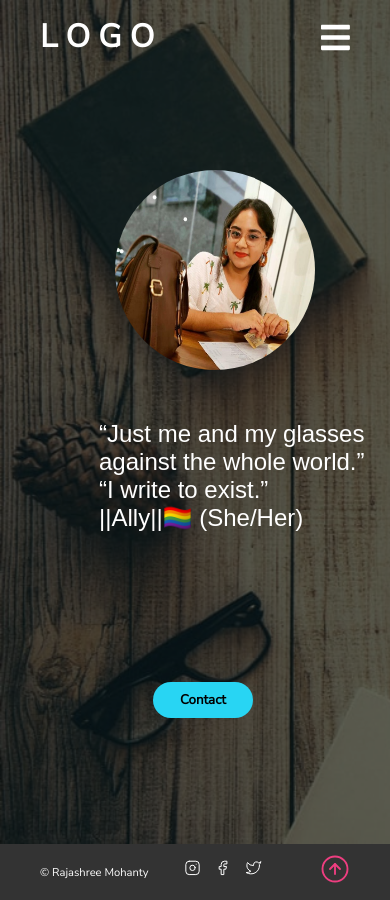
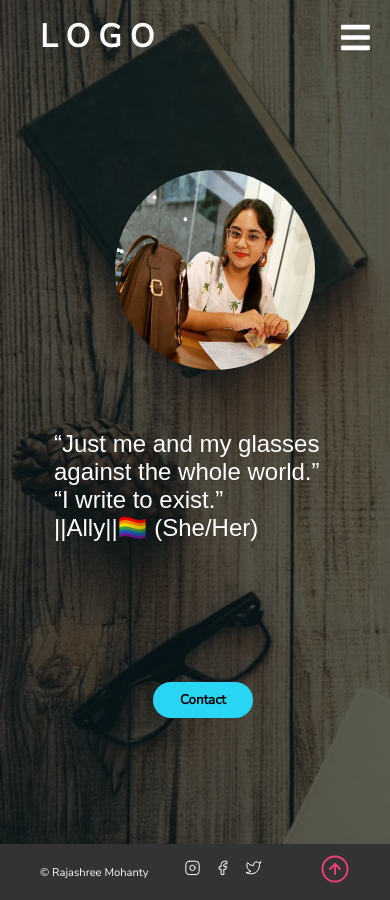
Before and after one commit to Prateek-Mohanty/poeticvalues, a plain HTML site: page index.html in a window 390 px wide. Drawn offline with Linux system fonts and the light colour scheme; a web font is replaced by a local one.

Commit message:
Add files via upload

```diff
--- a/style.css
+++ b/style.css
@@ -165,7 +165,7 @@ footer div a:hover{
     nav .menu-btn{
         position:absolute;
         top: 7px;
-        right:40px;
+        right:20px;
         display:block;
         float:right;
     }
@@ -206,12 +206,13 @@ footer div a:hover{
 
     .intro img{
         width:200px;
+        margin:auto;
         height:200px;
         border-radius:100px;
         box-shadow: 50px 50px 40px #0000;
     }
     .intro p{
-        margin-top:50px;
+        margin:60px auto 0 15px;
         font-size: 1.5rem;
         font-weight:300;
     }
```
